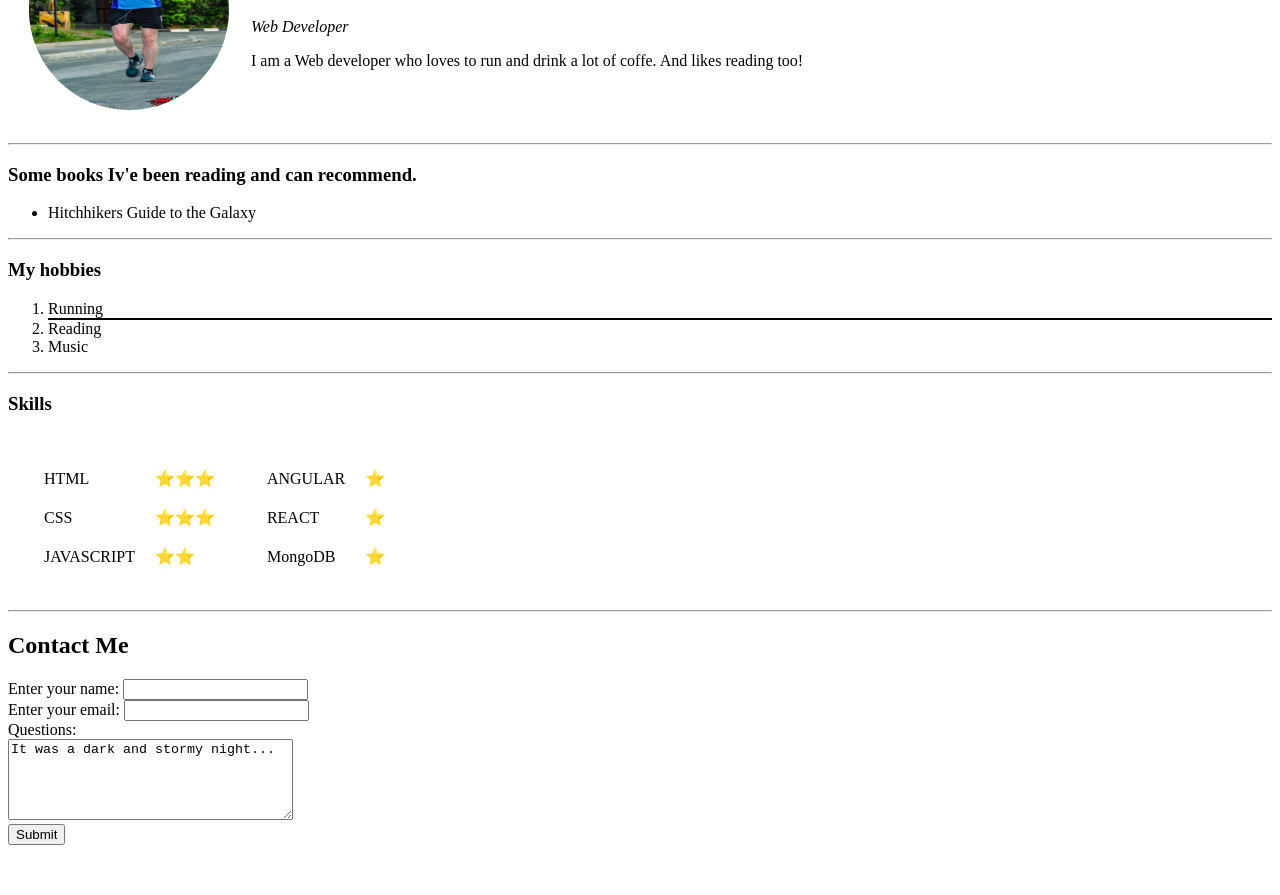
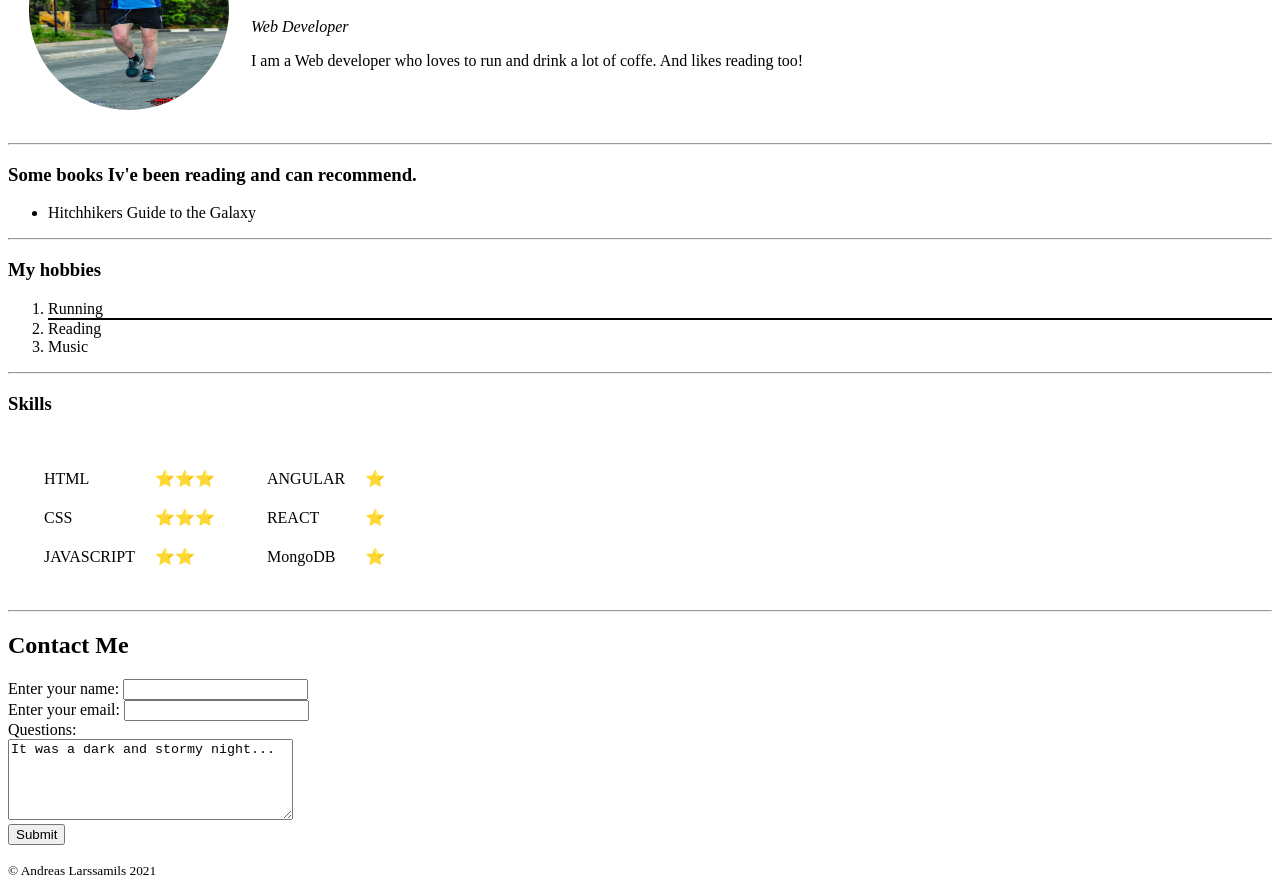
Before and after one commit to andreaslarssamils/al, a plain HTML site: page index.html in a window 1280 px wide. Shown: the part 119-1014 px from the top of the page. Before the commit the page ends 972 px from the top, so only its background shows below. Drawn offline with Linux system fonts and the light colour scheme.

Commit message:
Added a footer

```diff
--- a/index.html
+++ b/index.html
@@ -106,5 +106,10 @@ It was a dark and stormy night...</textarea
         <input type="submit" value="Submit" />
       </div>
     </form>
+    <footer>
+      <p>
+        <small>&copy; Andreas Larssamils 2021</small>
+      </p>
+    </footer>
   </body>
 </html>
```
